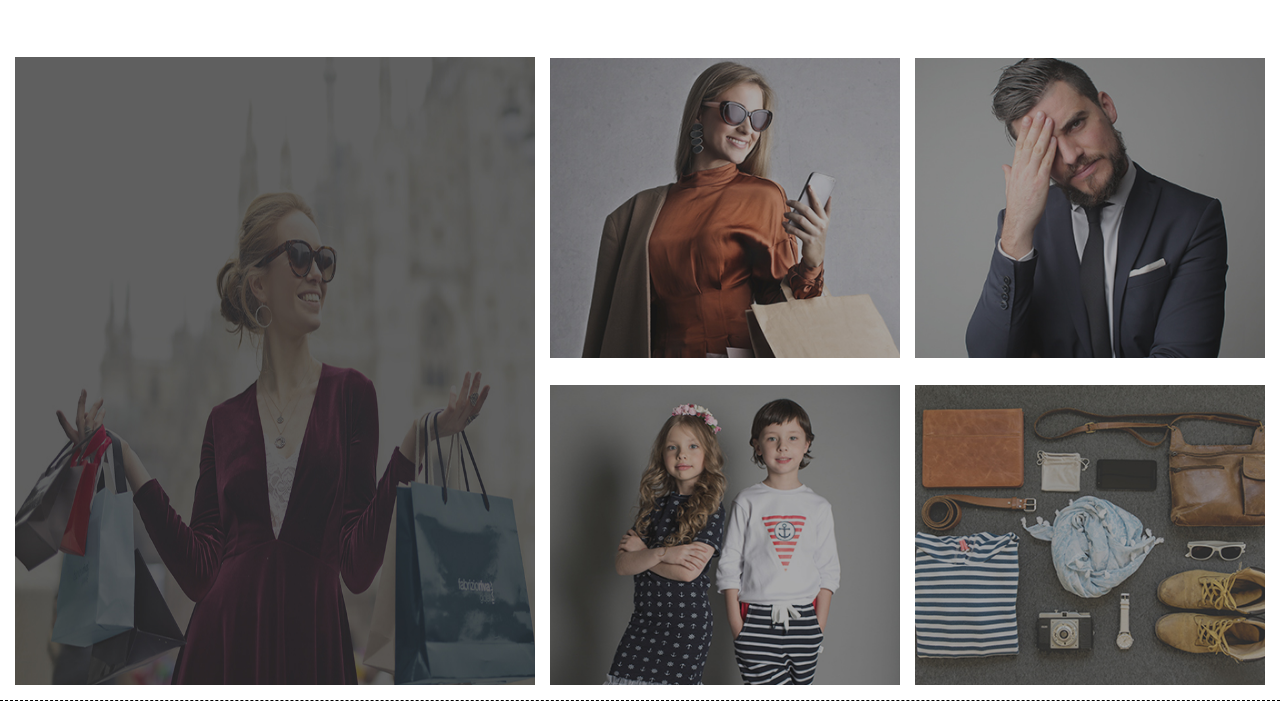
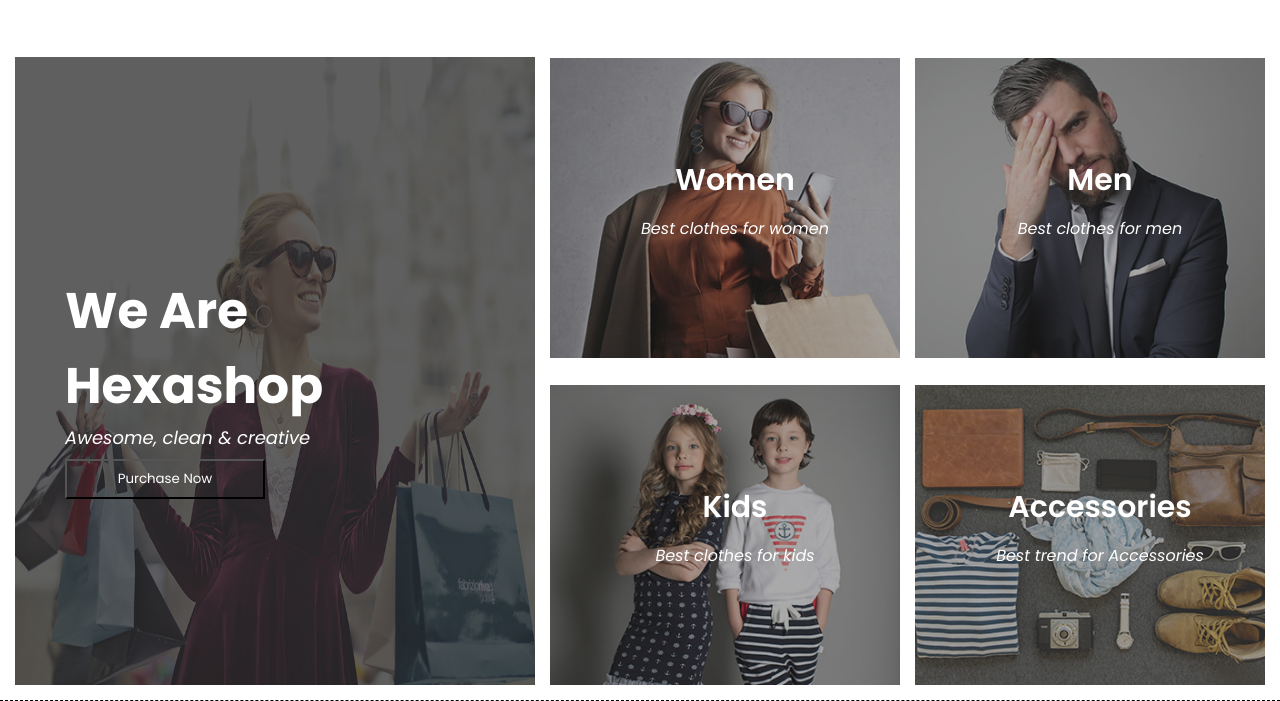
Before and after one commit to akemed01/akemed, a plain HTML site: page fashion.html in a window 1280 px wide. Shown: the part 99-800 px from the top of the page. Drawn offline with Linux system fonts and the light colour scheme.

Commit message:
Fashionhouse

```diff
--- a/fashion.css
+++ b/fashion.css
@@ -93,6 +93,36 @@
     height: 628px;
     position: relative;
 }
+.img-child{
+    position: absolute;
+    top: 50px;
+    bottom: 20px;
+    align-content: center;
+    padding: 50px 50px;
+    font-size: 30px;
+}
+.img-child h1{
+    color: white;
+    font-size: 50px;
+    font-weight: 700;
+}
+.img-child p{
+    color: white;
+    font-size: 18px;
+    font-weight: 400;
+    font-style: italic;
+}
+.img-child button{
+    background-color: transparent;
+    color: white;
+    width: 200px;
+    height: 40px;
+
+}
+.img-child button:hover{
+    background-color: white;
+    color: black;
+}
 .hero-left img{
     width: 100%;
     height: 100%;
@@ -107,18 +137,22 @@
 .hero-right-img1{
     width: 350px;
     height: 300px;
+    position: relative;
 }
 .hero-right-img2{
     width: 350px;
     height: 300px;
+    position: relative;
 }
 .hero-right-img3{
     width: 350px;
     height: 300px;
+    position: relative;
 }
 .hero-right-img4{
     width: 350px;
     height: 300px;
+    position: relative;
 }
 
 .hero-right-img1 img{
@@ -137,3 +171,92 @@
     width: 100%;
     height: 100%;
 }
+
+.img-child-1{
+    position: absolute;
+    top: 100px;
+    bottom: 0;
+    left: 20px;
+    right: 0;
+    display: flex;
+    flex-direction: column;
+    align-items: center;
+    gap: 13px;
+}
+.img-child-1 h1{
+    color: white;
+    font-size: 30px;
+    font-weight: 600;
+}
+.img-child-1 p{
+    color: white;
+    font-size: 16px;
+    font-weight: 400;
+    font-style: italic;
+}
+.img-child-2{
+    position: absolute;
+    top: 100px;
+    bottom: 0;
+    left: 20px;
+    right: 0;
+    display: flex;
+    flex-direction: column;
+    align-items: center;
+    gap: 13px;
+}
+.img-child-2 h1{
+    color: white;
+    font-size: 30px;
+    font-weight: 600;
+}
+.img-child-2 p{
+    color: white;
+    font-size: 16px;
+    font-weight: 400;
+    font-style: italic;
+}
+.img-child-3{
+    position: absolute;
+    top: 100px;
+    bottom: 0;
+    left: 20px;
+    right: 0;
+    display: flex;
+    flex-direction: column;
+    align-items: center;
+    gap: 13px;
+}
+.img-child-3 h1{
+    color: white;
+    font-size: 30px;
+    font-weight: 600;
+}
+.img-child-3 p{
+    color: white;
+    font-size: 16px;
+    font-weight: 400;
+    font-style: italic;
+}
+.img-child-4{
+    position: absolute;
+    top: 100px;
+    bottom: 0;
+    left: 20px;
+    right: 0;
+    display: flex;
+    flex-direction: column;
+    align-items: center;
+    gap: 13px;
+}
+.img-child-4 h1{
+    color: white;
+    font-size: 30px;
+    font-weight: 600;
+}
+.img-child-4 p{
+    color: white;
+    font-size: 16px;
+    font-weight: 400;
+    font-style: italic;
+}
--- a/fashion.html
+++ b/fashion.html
@@ -44,22 +44,42 @@
             <!--hero-left-->
             <div class="hero-left">
             <img src="/left-banner-image.jpg" alt="">
-            <div class="img-child"></div>
+            <div class="img-child">
+            <h1>We Are Hexashop</h1>
+            <p>Awesome, clean & creative</p>
+            <button>Purchase Now</button>
+            </div>
             </div>
         <!--hero-right-->
         <div class="hero-right">
             <div class="hero-right-img1">
             <img src="/baner-right-image-01.jpg" alt="">
+            <div class="img-child-1">
+            <h1>Women</h1>
+            <p>Best clothes for women</p>
+            </div>
             </div>
             <div class="hero-right-img2">
             <img src="/baner-right-image-02.jpg" alt="">
+            <div class="img-child-2">
+            <h1>Men</h1>
+            <p>Best clothes for men</p>
             </div>
+        </div>
             <div class="hero-right-img3">
             <img src="/baner-right-image-03.jpg" alt="">
+            <div class="img-child-3">
+            <h1>Kids</h1>
+            <p>Best clothes for kids</p>
             </div>
+        </div>
             <div class="hero-right-img4">
             <img src="/baner-right-image-04.jpg" alt="">
+            <div class="img-child-4">
+            <h1>Accessories</h1>
+            <p>Best trend for Accessories</p>
             </div>
+        </div>
         </div>
     </div>
     </div>
```
